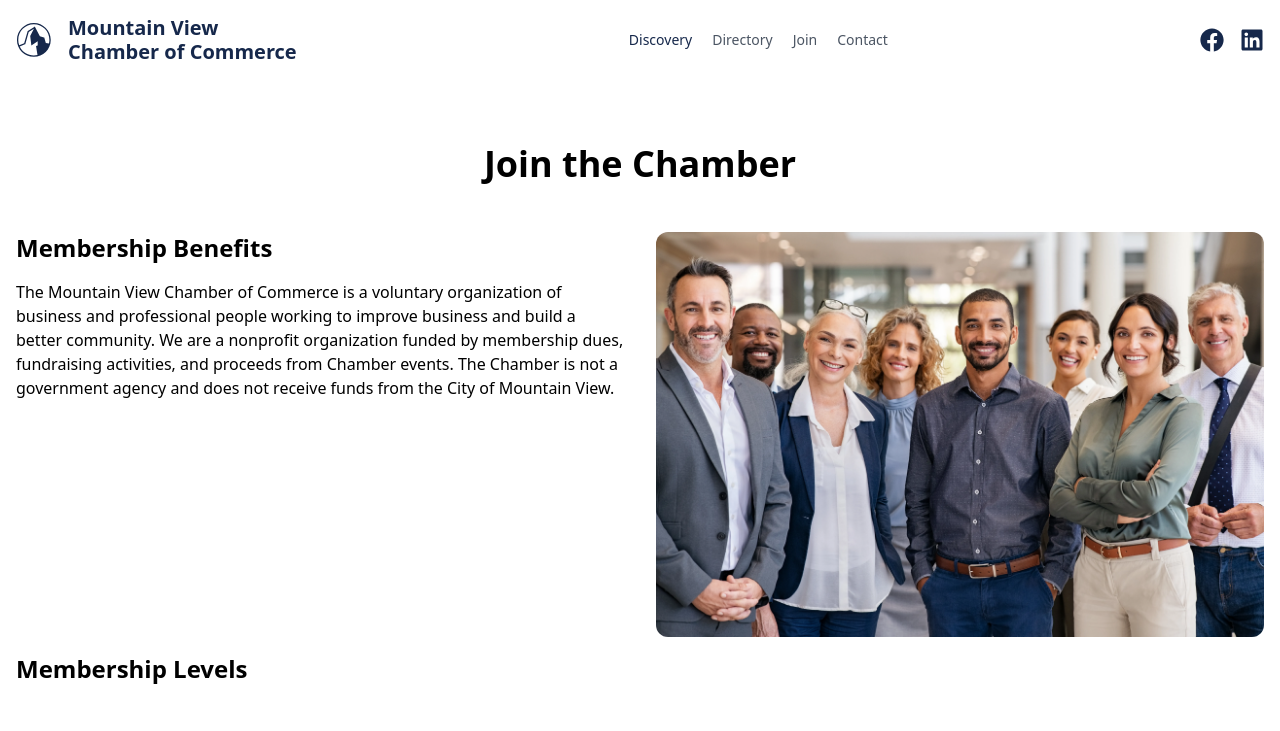
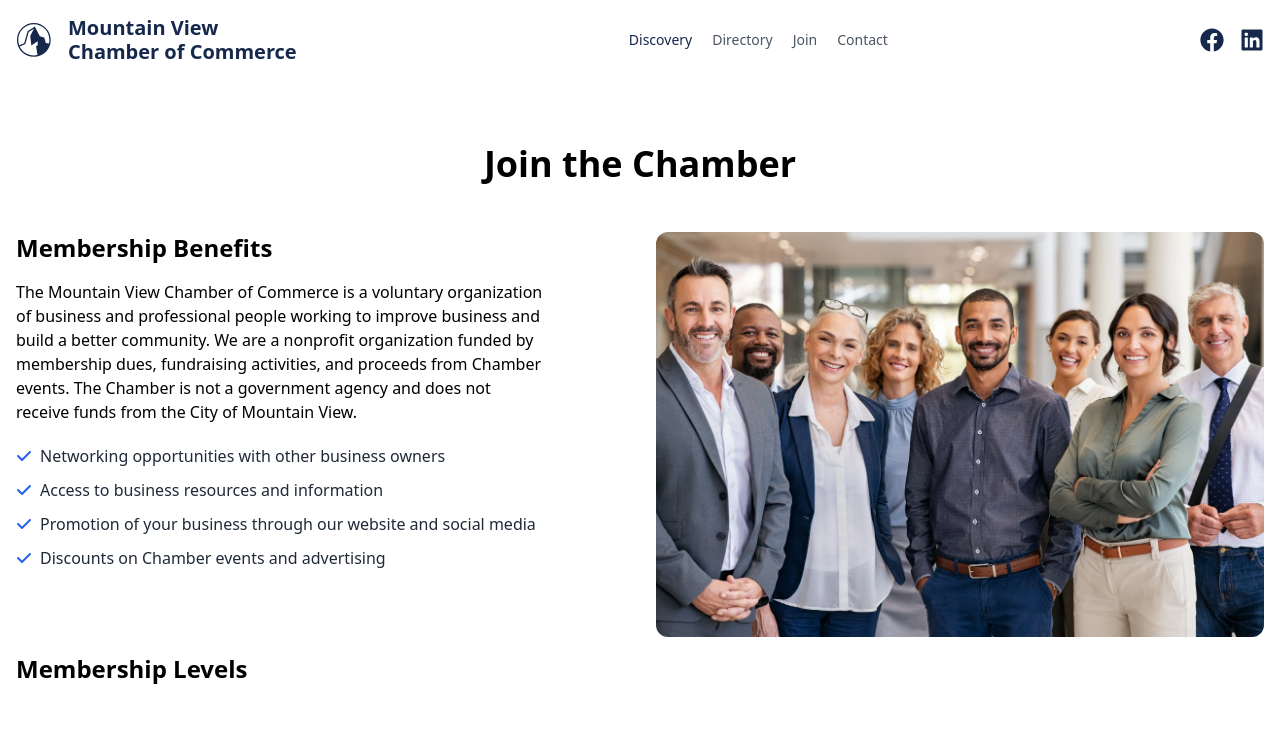
Before and after one commit to Calesi19/Mountain-View, a Next.js app: page /join in a window 1280 px wide. Shown: the top 731 px of the page. Built offline with nearby package versions, Linux system fonts and the light colour scheme.

Commit message:
feat: added map and schedule to contact page

```diff
--- a/app/contact/page.tsx
+++ b/app/contact/page.tsx
@@ -7,7 +7,18 @@ import { PiChatsBold } from "react-icons/pi";
 export default function ContactPage(): React.JSX.Element {
   return (
     <main className=" py-16">
-      <div className="max-w-[85rem] px-4 sm:px-6 lg:px-8 mx-auto">
+      <ContactForm />
+      <div className="w-full h-[300px]">
+        <GoogleMapEmbed />
+        <LocationDetails />
+      </div>
+    </main>
+  );
+}
+
+function ContactForm(): React.JSX.Element {
+  return (
+    <div className="mrx-w-[85rem] px-4 sm:px-6 lg:px-8 mx-auto">
       <div className="max-w-2xl lg:max-w-5xl mx-auto">
         <div className="text-center">
           <h1 className="text-3xl font-bold text-gray-800 sm:text-4xl ">
@@ -44,10 +55,7 @@ export default function ContactPage(): React.JSX.Element {
                   </div>
 
                   <div>
-                      <label
-                        htmlFor="hs-lastname-contacts-1"
-                        className="sr-only"
-                      >
+                    <label htmlFor="hs-lastname-contacts-1" className="sr-only">
                       Last Name
                     </label>
                     <input
@@ -240,6 +248,43 @@ export default function ContactPage(): React.JSX.Element {
         </div>
       </div>
     </div>
-    </main>
   );
 }
+
+function GoogleMapEmbed() {
+  return (
+    <iframe
+      className="w-full h-[400px] rounded-xl object-cover pt-32 container"
+      src="https://www.google.com/maps/embed?pb=!1m18!1m12!1m3!1d407.3674795695385!2d-111.78917535289398!3d43.81314490545258!2m3!1f0!2f0!3f0!3m2!1i1024!2i768!4f13.1!3m3!1m2!1s0x53540b05a4b7f7ed%3A0x90109c39fc23b7a4!2s649%20S%202nd%20St%20W%2C%20Rexburg%2C%20ID%2083440!5e0!3m2!1sen!2sus!4v1693044010526!5m2!1sen!2sus"
+      style={{ border: 0 }}
+      allowFullScreen
+      loading="lazy"
+      referrerPolicy="no-referrer-when-downgrade"
+      title="Google Map Embed"
+    ></iframe>
+  );
+}
+
+function LocationDetails() {
+  return (
+    <div className="flex items-center justify-evenly gap-4 container pt-16">
+      <div>
+        <h3 className="text-lg font-semibold text-gray-800">
+          Mountain View Chamber
+        </h3>
+        <p className="mt-1 text-gray-600">
+          1025 Frontage Road
+          <br /> Mountain View, UT, 84065
+        </p>
+      </div>
+
+      <div>
+        <h3 className="text-lg font-semibold text-gray-800">Schedule</h3>
+        <p className="mt-1 text-gray-600">
+          Monday - Friday: 9:00 AM - 5:00 PM
+          <br /> Conferences every 2nd Wednesday
+        </p>
+      </div>
+    </div>
+  );
+}
--- a/app/join/page.tsx
+++ b/app/join/page.tsx
@@ -1,4 +1,5 @@
 import React from "react";
+import { FaCheck } from "react-icons/fa6";
 
 export default function JoinPage(): React.JSX.Element {
   return (
@@ -10,7 +11,7 @@ export default function JoinPage(): React.JSX.Element {
         <div className="grid grid-cols-1 md:grid-cols-2 gap-8">
           <div>
             <h2 className="text-2xl font-bold mb-4">Membership Benefits</h2>
-            <p>
+            <p className="mr-20">
               The Mountain View Chamber of Commerce is a voluntary organization
               of business and professional people working to improve business
               and build a better community. We are a nonprofit organization
@@ -18,6 +19,37 @@ export default function JoinPage(): React.JSX.Element {
               from Chamber events. The Chamber is not a government agency and
               does not receive funds from the City of Mountain View.
             </p>
+            {/* Bullet points */}
+            <ul className="mt-5 space-y-2.5">
+              <li className="flex space-x-2 items-center">
+                <FaCheck className="text-blue-600" />
+                <span className="text-gray-800">
+                  Networking opportunities with other business owners
+                </span>
+              </li>
+
+              <li className="flex space-x-2 items-center">
+                <FaCheck className="text-blue-600" />
+                <span className="text-gray-800">
+                  Access to business resources and information
+                </span>
+              </li>
+
+              <li className="flex space-x-2 items-center">
+                <FaCheck className="text-blue-600" />
+                <span className="text-gray-800">
+                  Promotion of your business through our website and social
+                  media
+                </span>
+              </li>
+
+              <li className="flex space-x-2 items-center">
+                <FaCheck className="text-blue-600" />
+                <span className="text-gray-800">
+                  Discounts on Chamber events and advertising
+                </span>
+              </li>
+            </ul>
           </div>
           <div className="w-full h-auto rounded-xl overflow-hidden">
             <img src="/group.webp" alt="Chamber Group" />
@@ -333,3 +365,17 @@ function MembershipPlans(): React.JSX.Element {
     </div>
   );
 }
+
+function GoogleMapEmbed() {
+  return (
+    <iframe
+      className="aspect-square w-full rounded-xl object-cover lg:w-auto"
+      src="https://www.google.com/maps/embed?pb=!1m18!1m12!1m3!1d407.3674795695385!2d-111.78917535289398!3d43.81314490545258!2m3!1f0!2f0!3f0!3m2!1i1024!2i768!4f13.1!3m3!1m2!1s0x53540b05a4b7f7ed%3A0x90109c39fc23b7a4!2s649%20S%202nd%20St%20W%2C%20Rexburg%2C%20ID%2083440!5e0!3m2!1sen!2sus!4v1693044010526!5m2!1sen!2sus"
+      style={{ border: 0 }}
+      allowFullScreen
+      loading="lazy"
+      referrerPolicy="no-referrer-when-downgrade"
+      title="Google Map Embed"
+    ></iframe>
+  );
+}
--- a/app/page.tsx
+++ b/app/page.tsx
@@ -104,7 +104,7 @@ function NetworkingCard(): React.JSX.Element {
 
       <div className="absolute top-0 start-0 end-0">
         <div className="p-4 md:p-5">
-          <h3 className="text-lg font-bold">Network</h3>
+          <h3 className="text-lg font-bold z-50 text-white">Network 1</h3>
           <p className="mt-1">
             Some quick example text to build on the card title and make up the
             bulk of the cards content.
@@ -124,10 +124,10 @@ function NetworkingCard(): React.JSX.Element {
 
 function BusinessCard(): React.JSX.Element {
   return (
-    <div className="relative bg-white border shadow-sm rounded-xl aspect-square h-[400px] transition-transform ease-in-out duration-1000 ">
+    <div className="group relative bg-white border text-white shadow-sm rounded-xl overflow-hidden aspect-square h-[400px] transition-transform ease-in-out duration-1000 ">
       <div className="w-full h-[400px] rounded-xl overflow-hidden">
         <Image
-          className="rounded-xl group-hover:blur-sm"
+          className="rounded-xl group-hover:blur-sm transform transition-transform ease-in-out duration-1000 group-hover:scale-105 group-hover:rotate-1 group-hover:translate-x-1 group-hover:translate-y-1"
           src="/network.webp"
           alt="Image Description"
           layout="fill"
@@ -137,18 +137,18 @@ function BusinessCard(): React.JSX.Element {
 
       <div className="absolute top-0 start-0 end-0">
         <div className="p-4 md:p-5">
-          <h3 className="text-lg font-bold text-gray-800">Card title</h3>
-          <p className="mt-1 text-white">
+          <h3 className="text-lg font-bold">Network</h3>
+          <p className="mt-1">
             Some quick example text to build on the card title and make up the
             bulk of the cards content.
           </p>
-          <p className="mt-5 text-xs text-gray-500">Last updated 5 mins ago</p>
         </div>
+        <div className="w-full absolute top-0 h-[200px] bg-gradient-to-b from-[#000000]" />
       </div>
       <div className="flex absolute bottom-0 right-0">
-        <div className="flex p-5 items-center gap-2">
-          Explore
-          <FaArrowRightLong className="text-xl hover:rotate-[-45deg] transition-transform ease-in-out duration-200" />
+        <div className="flex p-6 items-center gap-2">
+          Connect
+          <FaArrowRightLong className="text-xl group-hover:translate-x-1 transition-transform ease-in-out duration-200" />
         </div>
       </div>
     </div>
```
Lines whose indentation alone changed are shown as unchanged.
